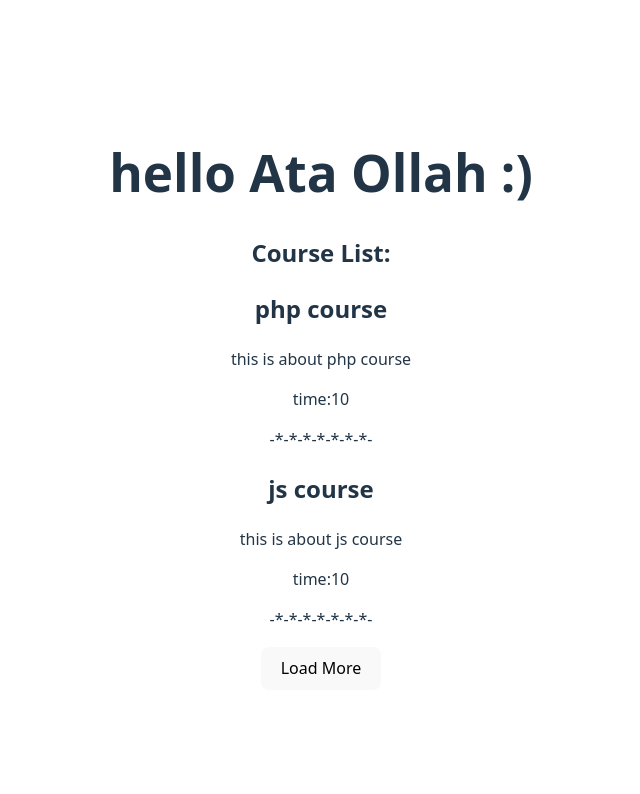
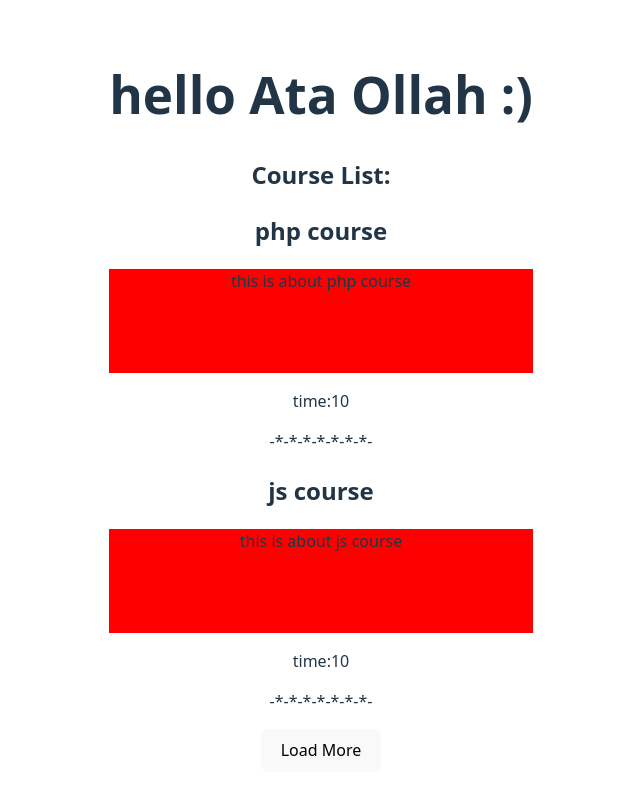
Before and after one commit to Atavagheffar/my-react-app-with-vite, a React (Vite) app: page / in a window 1280 px wide. Shown: the top 794 px of the page, without its empty margins (319-959 px from the left). Built offline with nearby package versions, Linux system fonts and the light colour scheme.

Commit message:
adding style

```diff
--- a/src/Components/home/CourseBox.jsx
+++ b/src/Components/home/CourseBox.jsx
@@ -1,11 +1,23 @@
 export default function CourseBox({ course }) {
   //   console.log(props);
+
+  const HeadStyle = {
+    backgroundColor: "red",
+    paddingBottom: "5rem",
+  };
 
   return (
     <div>
       <h2>{course?.title}</h2>
       {/* <p>{course?.details}</p> */}
-      <p>{course?.description}</p>
+      <p
+        className="course-description"
+        style={HeadStyle}
+        onMouseEnter={() => console.log("mouse enter")}
+        onMouseLeave={() => console.log("mouse leave")}
+      >
+        {course?.description}
+      </p>
       <span>time:10</span>
       <p>-*-*-*-*-*-*-*-</p>
     </div>
```
